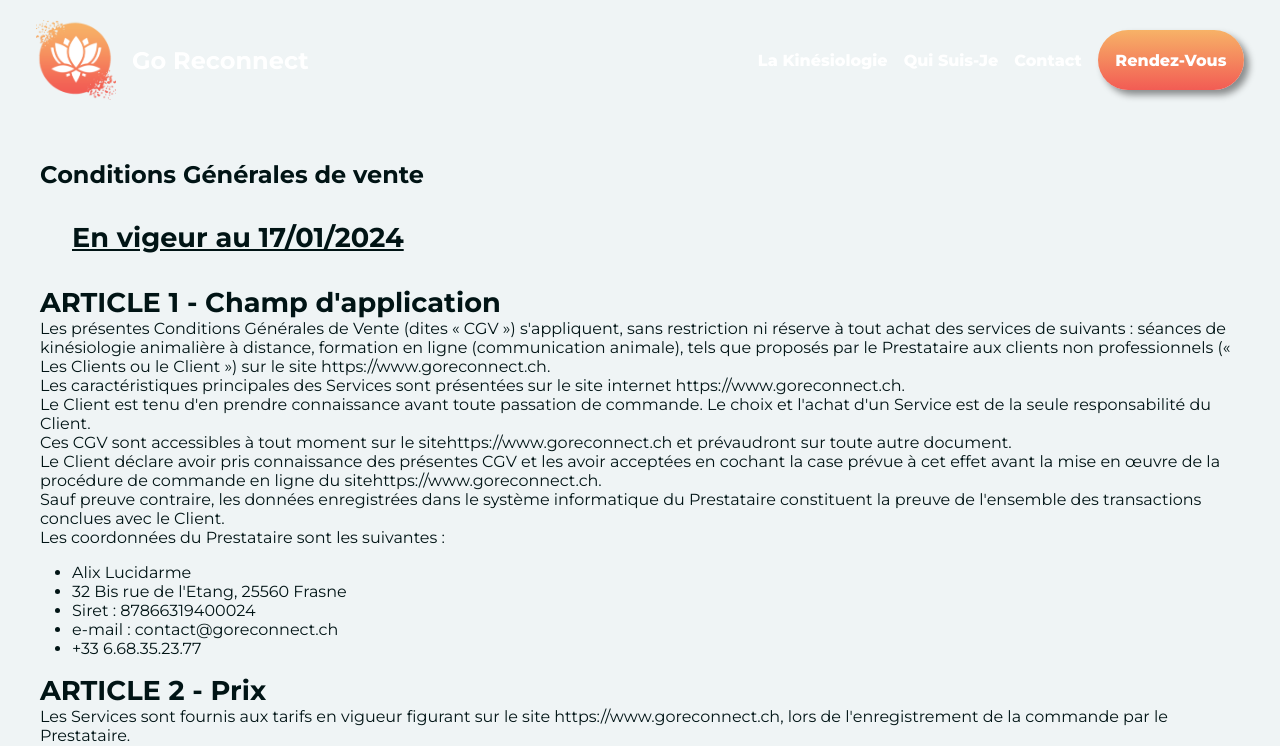
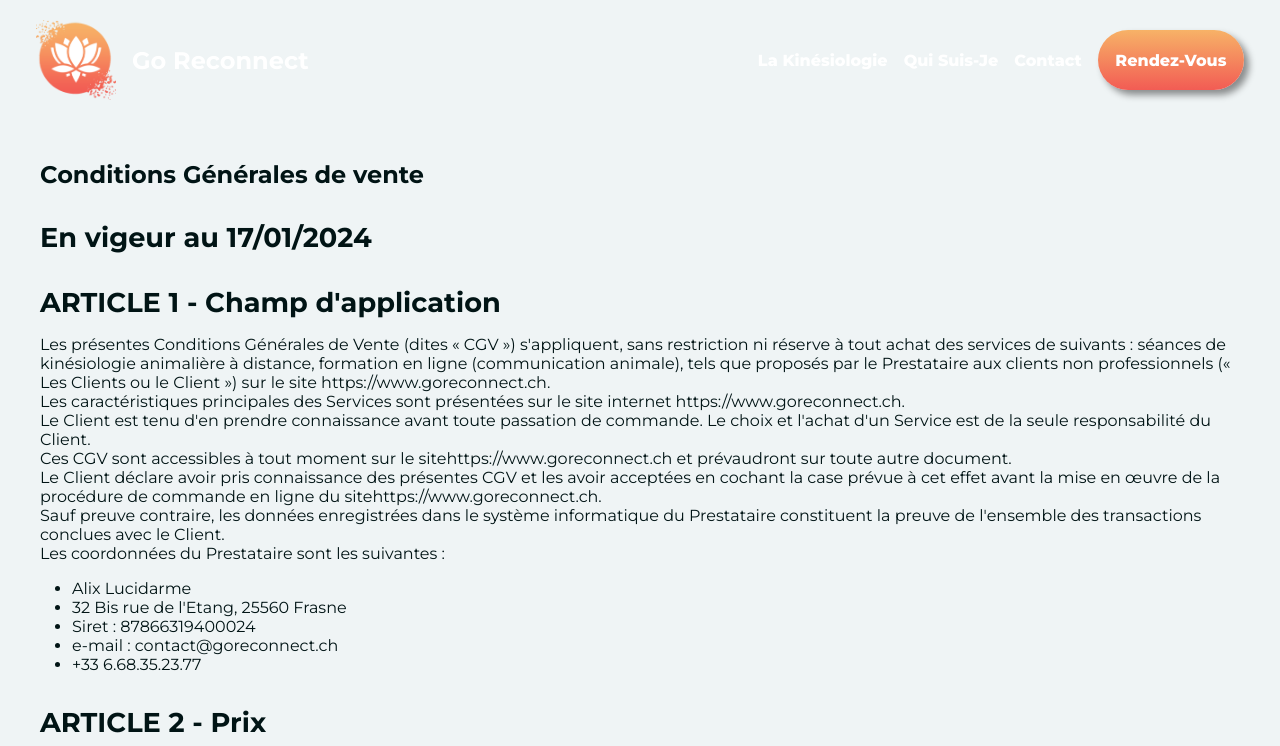
Before and after one commit to PilcodeurDev/GoReconnect, a React (Vite) app: page /condition-general-de-vente in a window 1280 px wide. Shown: the top 746 px of the page. Built offline with nearby package versions, Linux system fonts and the light colour scheme.

Commit message:
routage is ready but try again the scroll hachor

```diff
--- a/package.json
+++ b/package.json
@@ -25,7 +25,7 @@
     "react": "^18.2.0",
     "react-dom": "^18.2.0",
     "react-icons": "^5.0.1",
-    "react-router-dom": "^6.21.1",
+    "react-router-dom": "^6.21.3",
     "sitemap-generator": "^8.5.1",
     "split-text-js": "^1.0.3",
     "use-places-autocomplete": "^4.0.1"
--- a/src/App.jsx
+++ b/src/App.jsx
@@ -1,35 +1,58 @@
 /**
  * The external imports
  */
-import { Routes, Route } from "react-router-dom";
+import { createBrowserRouter, RouterProvider} from "react-router-dom";
+import PropTypes from "prop-types";
 
 /**
  * The internal imports
  */
-import './styles/colors.css';
+import "./styles/colors.css";
 import Home from "./components/pages/Home";
+import Navbar from "./components/layout/navbar/Navbar";
+import Footer from "./components/layout/footer/Footer";
+import LegalNotion from "./components/pages/legalNotion/LegalNotion";
 import GeneralConditionsSale from "./components/pages/GeneralConditionsSale/GeneralConditionsSale";
 import GeneralConditionsUse from "./components/pages/GeneralConditionsUse/GeneralConditionsUse";
-import LegalNotion from "./components/pages/legalNotion/LegalNotion";
-import Layout from "./components/layout/Layout";
+import ScrollToAnchor from "./helper/ScrollToAnchor";
+import Erreur404 from "./components/pages/error404/Error404";
+
+const router = createBrowserRouter([
+  {
+    path: "/",
+    element: <Root element={<Home />} />,
+    errorElement: <Erreur404 />,
+  },
+  {
+    path: "mentions-legales",
+    element: <Root element={<LegalNotion />} />,
+  },
+  {
+    path: "condition-general-d-utilisation",
+    element: <Root element={<GeneralConditionsUse />} />,
+  },
+  {
+    path: "condition-general-de-vente",
+    element: <Root element={<GeneralConditionsSale />} />,
+  },
+]);
+
+function Root({ element }) {
+  return (
+    <>
+      <Navbar />
+      {element}
+      <Footer />
+      {element === <Home /> && <ScrollToAnchor />}
+    </>
+  );
+}
+Root.propTypes = {
+  element: PropTypes.element.isRequired,
+};
 
 function App() {
-  return (
-    <Routes>
-      <Route path="/" element={<Layout />}>
-        <Route path="/" element={<Home />} />
-        <Route
-          path="/condition-general-de-vente"
-          element={<GeneralConditionsSale />}
-        />
-        <Route
-          path="/condition-general-dutilisation"
-          element={<GeneralConditionsUse />}
-        />
-        <Route path="/mention-legal" element={<LegalNotion />} />
-      </Route>
-    </Routes>
-  );
+  return <RouterProvider router={router} />;
 }
 
 export default App;
--- a/src/components/layout/Layout.jsx
+++ /dev/null
@@ -1,20 +0,0 @@
-/**
- * The external imports
- */
-import { Outlet } from "react-router-dom";
-
-/**
- * The internal imports
- */
-import Navbar from "./navbar/Navbar";
-import Footer from "./footer/Footer";
-
-export default function Layout() {
-  return (
-    <>
-      <Navbar />
-      <Outlet />
-      <Footer />
-    </>
-  );
-}
--- a/src/components/layout/footer/Footer.jsx
+++ b/src/components/layout/footer/Footer.jsx
@@ -62,7 +62,7 @@ export default function Footer() {
         <div>
           <span>© 2024 Kinésiologie Animalière 25 Tous droits réservés.</span>
           <span>
-            <Link to="/mention-legal" className="link">
+            <Link to="/mentions-legales" className="link">
               Mentions légales
             </Link>
           </span>
@@ -72,7 +72,7 @@ export default function Footer() {
             </Link>
           </span>
           <span>
-            <Link to="/condition-general-dutilisation" className="link">
+            <Link to="/condition-general-d-utilisation" className="link">
               CGU
             </Link>
           </span>
--- a/src/components/layout/navbar/Navbar.jsx
+++ b/src/components/layout/navbar/Navbar.jsx
@@ -12,7 +12,7 @@ import { CgCloseO } from "react-icons/cg";
 import "./Navbar.css";
 import { logo } from "../../../assets";
 
-export default function navbar() {
+export default function Navbar() {
   const [showMenu, setShowMenu] = useState(false);
 
   return (
--- a/src/components/pages/GeneralConditionsSale/GeneralConditionsSale.css
+++ b/src/components/pages/GeneralConditionsSale/GeneralConditionsSale.css
@@ -1,21 +1,19 @@
-.gSale{
+.gSale {
   margin: 4rem auto !important;
-
 }
 
-h1 + h3 {
-  margin: 2rem;
+.gSale h3 {
+  margin: 2rem 0 1rem 0;
+}
+
+.gSale .CGS-info {
+  margin: 1rem 2rem;
+}
+
+.gSale .underline {
   text-decoration-line: underline;
 }
 
-.CGS-info {
-  margin: 1rem 2rem;
-}
-
-.underline{
-  text-decoration-line: underline;
-}
-
-.bold{
+.gSale .bold {
   font-family: montserrat-bold;
 }
--- a/src/components/pages/GeneralConditionsUse/GeneralConditionsUse.css
+++ b/src/components/pages/GeneralConditionsUse/GeneralConditionsUse.css
@@ -3,7 +3,6 @@
 
 }
 
-h1 + h3 {
-  margin: 2rem;
-  text-decoration-line: underline;
+.gConditions h3{
+  margin: 2rem 0 1rem 0;
 }
--- /dev/null
+++ b/src/components/pages/error404/Error404.jsx
@@ -0,0 +1,20 @@
+/**
+ * The external imports
+ */
+import { useRouteError } from "react-router-dom";
+
+/**
+ * The internal imports
+ */
+import "./Error404.css";
+
+export default function Error404() {
+  const error = useRouteError();
+  console.log(error);
+  return (
+    <div>
+      <h1>Une erreur est survenue :</h1>
+      <p>{error?.error?.toString() ?? error?.toString()}</p>
+    </div>
+  );
+}
--- a/src/components/pages/legalNotion/LegalNotion.css
+++ b/src/components/pages/legalNotion/LegalNotion.css
@@ -5,3 +5,7 @@
 .legal-container .notionsLegales{
   margin: 4rem auto !important;
 }
+
+.legal-container h3{
+  margin: 2rem 0 1rem 0;
+}
--- a/src/main.jsx
+++ b/src/main.jsx
@@ -2,21 +2,18 @@
  * The external imports
  */
 import ReactDOM from "react-dom/client";
-import { BrowserRouter } from "react-router-dom";
 
 /**
  * The internal imports
  */
 import App from "./App.jsx";
 import "./index.css";
-import ScrollToAnchor from "./helper/ScrollToAnchor.jsx";
+// import ScrollToAnchor from "./helper/ScrollToAnchor.jsx";
 import DataProvider from "./context/DataProvider.jsx";
 
 ReactDOM.createRoot(document.getElementById("root")).render(
   <DataProvider>
-    <BrowserRouter>
-      <App />
-      <ScrollToAnchor />
-    </BrowserRouter>
+    <App />
+    {/* <ScrollToAnchor /> */}
   </DataProvider>
 );
```
Also changed, not shown: src/components/pages/Home.jsx (+4 -4 lines), src/components/pages/error404/Error404.css (added), 1 other file (tests, documents, lock files or other folders).
